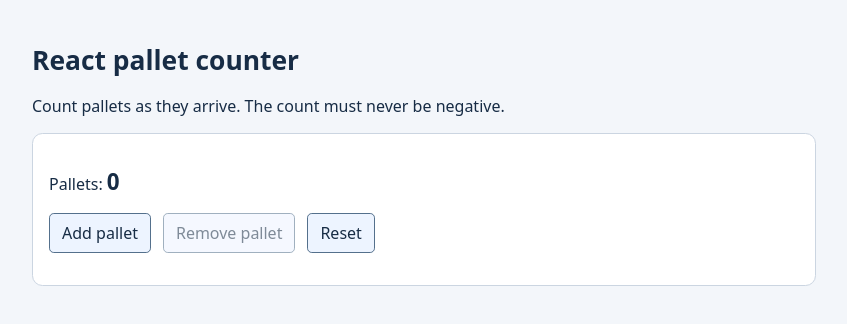
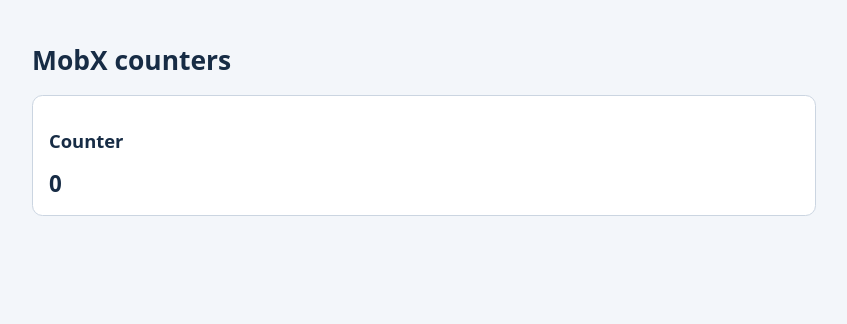
Before and after one commit to adam-zielonka/frontend-tutorial, a React (Vite) app: page / in a window 1280 px wide. Shown: the top 324 px of the page, without its empty margins (216-1063 px from the left). Built offline with nearby package versions, Linux system fonts and the light colour scheme.

Commit message:
Build the counter layout: start (lesson-04-01-counter-layout-start-v2)

```diff
--- a/import-draft.mjs
+++ b/import-draft.mjs
@@ -1,6 +1,6 @@
 import {readFileSync,writeFileSync} from 'node:fs';
 const draft = JSON.parse(readFileSync(process.argv[2], 'utf8'));
-if (draft.lesson !== "03-03-bounded-events") throw Error('This download belongs to another lesson');
+if (draft.lesson !== "04-01-counter-layout") throw Error('This download belongs to another lesson');
 const allowed = ["/App.tsx","/styles.css"];
 for (const name of allowed) {
   if (typeof draft.files?.[name] !== 'string') throw Error('Missing file: ' + name);
--- a/package.json
+++ b/package.json
@@ -1,5 +1,5 @@
 {
-  "name": "frontend-03-03-bounded-events",
+  "name": "frontend-04-01-counter-layout",
   "version": "1.0.0",
   "private": true,
   "type": "module",
@@ -17,7 +17,9 @@
   },
   "dependencies": {
     "react": "18.3.1",
-    "react-dom": "18.3.1"
+    "react-dom": "18.3.1",
+    "mobx": "6.13.7",
+    "mobx-react-lite": "4.1.0"
   },
   "devDependencies": {
     "vite": "8.3.7",
--- a/src/App.tsx
+++ b/src/App.tsx
@@ -1,18 +1,16 @@
-import { useState } from 'react';
 import './styles.css';
 
+function Counter() {
+  return <section className="counter" aria-label="Counter">
+    <h2>Counter</h2>
+    <output aria-live="polite">0</output>
+    {/* TODO: add a controls container with -100, -1, Reset, +1, +100 buttons. */}
+  </section>;
+}
+
 export default function App() {
-  const [count, setCount] = useState(0);
-  return <main>
-    <h1>React pallet counter</h1>
-    <p>Count pallets as they arrive. The count must never be negative.</p>
-    <section aria-label="Pallet counter">
-      <p>Pallets: <output aria-live="polite">{count}</output></p>
-      <div className="controls">
-        <button onClick={() => setCount(current => current + 1)}>Add pallet</button>
-        <button disabled={count === 0} onClick={() => setCount(current => Math.max(0, current - 1))}>Remove pallet</button>
-        <button onClick={() => setCount(0)}>Reset</button>
-      </div>
-    </section>
+  return <main className="app">
+    <h1>MobX counters</h1>
+    <Counter />
   </main>;
 }
```
Also changed, not shown: lesson.json (+5 -5 lines), 2 other files (tests, documents, lock files or other folders).
